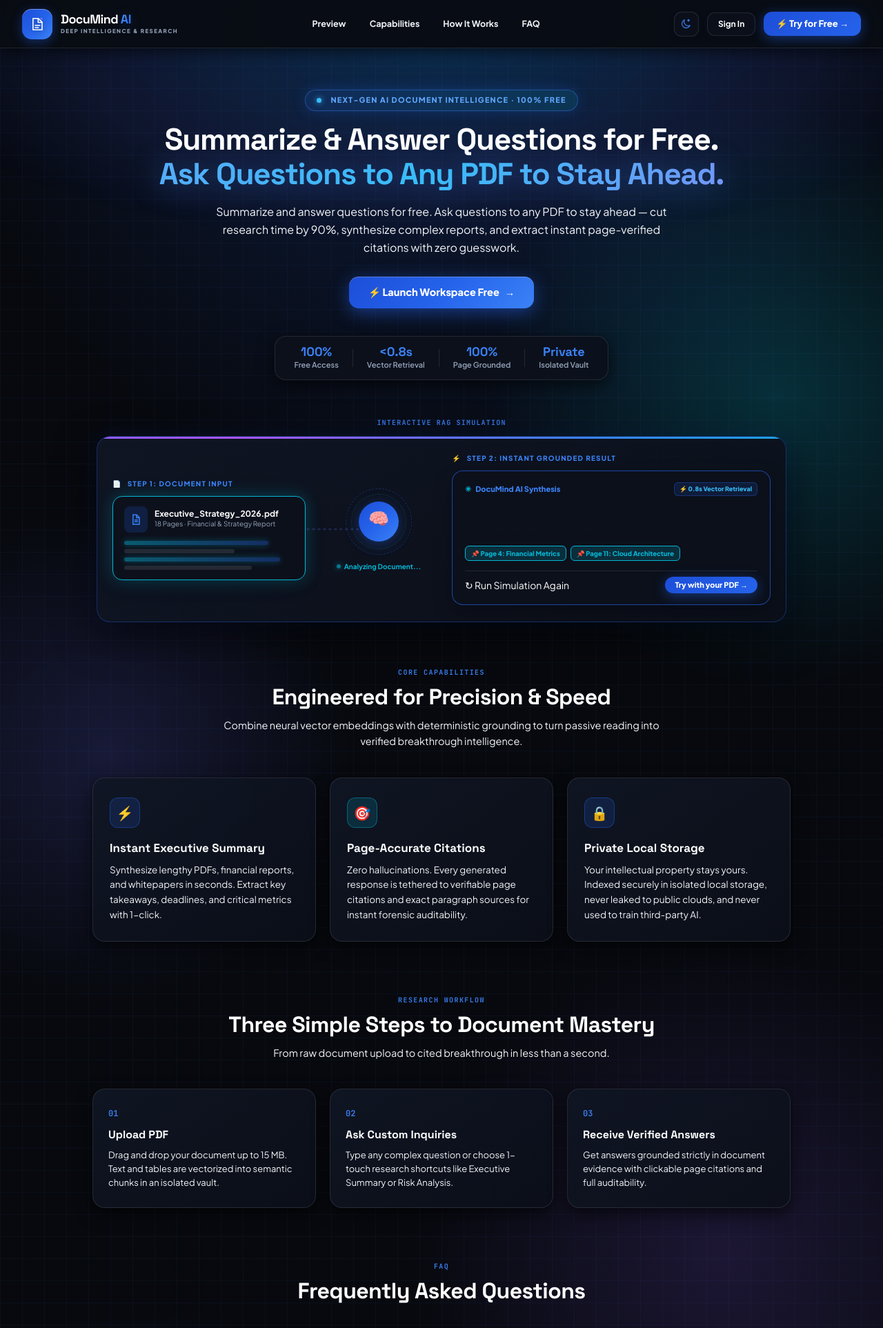
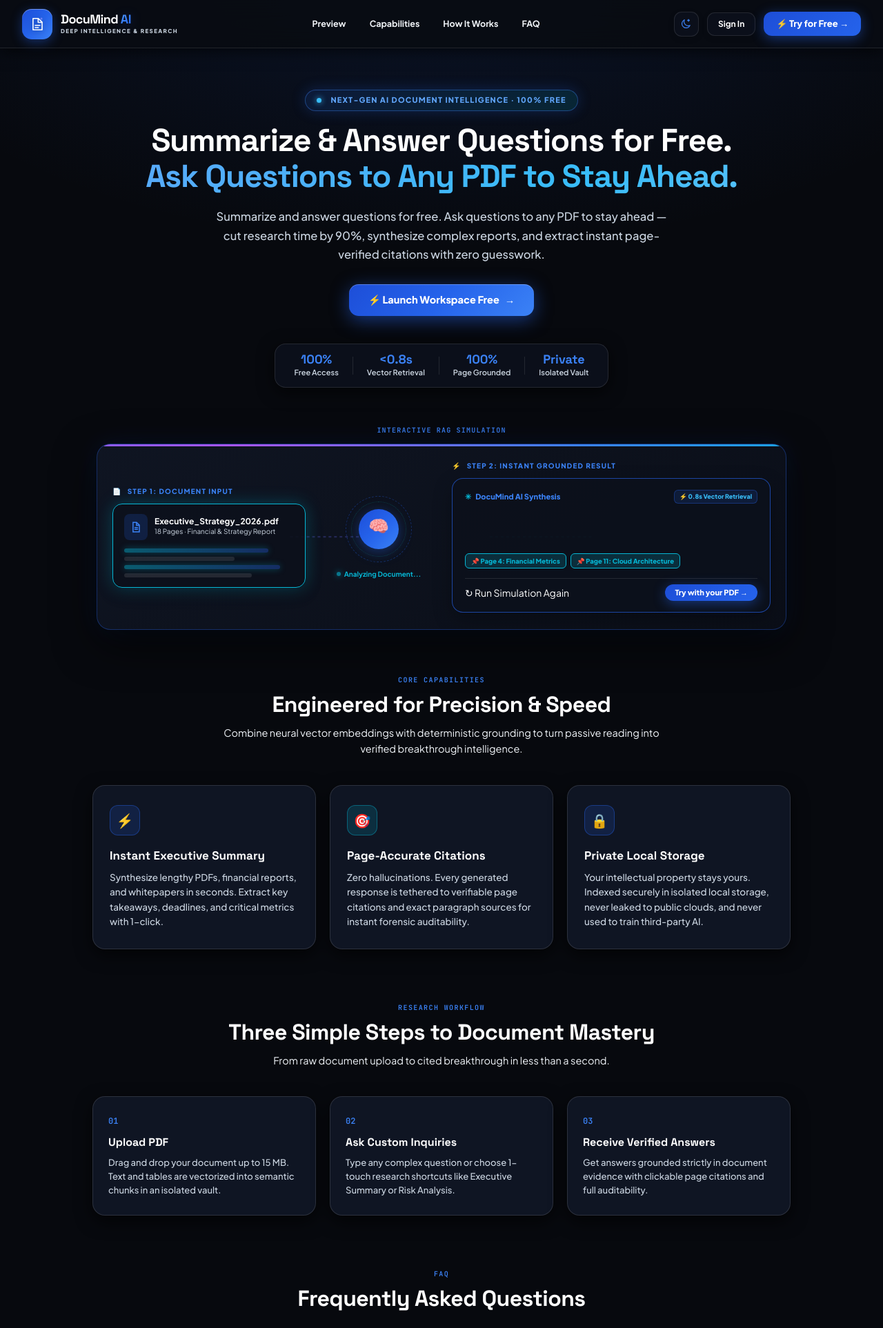
Before and after one commit to mdtuhin552005-dotcom/documind-ai, a FastAPI app: page / in a window 1280 px wide. Shown: the top 1925 px of the page at 69% size. Run offline with FastAPI, Linux system fonts and the light colour scheme; some libraries are stand-ins or nearby versions.

Commit message:
Standardize landing page background, ensure 100% text contrast in dark and light modes, and purge clutter

```diff
--- a/app/static/styles.css
+++ b/app/static/styles.css
@@ -2,8 +2,8 @@
   color-scheme: dark;
   --text-main: #ffffff;
   --text-sub: #f1f5f9;
-  --text-muted: #94a3b8;
-  --text-dim: #64748b;
+  --text-muted: #cbd5e1;
+  --text-dim: #94a3b8;
   --heading-color: #ffffff;
 
   /* Sleek Modern Obsidian Black Palette (Pure Black, Zero Green) */
@@ -204,54 +204,11 @@ html[data-theme="light"] .ambient-four {
   overflow-y: auto;
   position: relative;
   z-index: 5;
-  background-color: var(--page-bg);
-  background-image:
-    /* High-tech Check / Grid Matrix (Electric Blue & Indigo subtle) */
-    linear-gradient(to right, rgba(59, 130, 246, 0.05) 1px, transparent 1px),
-    linear-gradient(to bottom, rgba(59, 130, 246, 0.05) 1px, transparent 1px),
-    /* Cyber Aurora Variant Color Fields (Royal Blue, Cyan, Indigo, Violet - Zero Green) */
-    radial-gradient(ellipse 90% 55% at 50% -8%, rgba(37, 99, 235, 0.28) 0%, transparent 68%),
-    radial-gradient(circle 650px at 88% 22%, rgba(6, 182, 212, 0.22) 0%, transparent 65%),
-    radial-gradient(circle 550px at 12% 42%, rgba(99, 102, 241, 0.18) 0%, transparent 65%),
-    radial-gradient(circle 700px at 82% 70%, rgba(139, 92, 246, 0.16) 0%, transparent 65%),
-    radial-gradient(circle 600px at 18% 88%, rgba(37, 99, 235, 0.18) 0%, transparent 65%);
-  background-size: 32px 32px, 32px 32px, 100% 100%, 100% 100%, 100% 100%, 100% 100%, 100% 100%;
-  background-position: 0 0, 0 0, center top, right 22%, left 42%, right 70%, left 88%;
-}
-
-.landing-page::before {
-  content: "";
-  position: absolute;
-  top: 0;
-  left: 0;
-  right: 0;
-  height: 720px;
-  background: radial-gradient(ellipse 80% 50% at 50% 10%, rgba(6, 182, 212, 0.12), rgba(99, 102, 241, 0.08) 50%, transparent 80%);
-  pointer-events: none;
-  z-index: 0;
-  animation: aurora-mesh-pulse 9s ease-in-out infinite alternate;
-}
-
-@keyframes aurora-mesh-pulse {
-  0% { transform: scale(1) translateY(0); opacity: 0.65; }
-  50% { transform: scale(1.05) translateY(12px); opacity: 1; }
-  100% { transform: scale(0.98) translateY(-8px); opacity: 0.75; }
+  background: radial-gradient(ellipse 90% 550px at 50% -50px, rgba(37, 99, 235, 0.12) 0%, transparent 75%), #07090e;
 }
 
 html[data-theme="light"] .landing-page {
-  background-color: #ffffff;
-  background-image:
-    linear-gradient(to right, rgba(148, 163, 184, 0.09) 1px, transparent 1px),
-    linear-gradient(to bottom, rgba(148, 163, 184, 0.09) 1px, transparent 1px),
-    radial-gradient(ellipse 90% 55% at 50% -8%, rgba(37, 99, 235, 0.09) 0%, transparent 68%),
-    radial-gradient(circle 650px at 88% 22%, rgba(6, 182, 212, 0.07) 0%, transparent 65%),
-    radial-gradient(circle 550px at 12% 42%, rgba(99, 102, 241, 0.06) 0%, transparent 65%),
-    radial-gradient(circle 700px at 82% 70%, rgba(139, 92, 246, 0.05) 0%, transparent 65%),
-    radial-gradient(circle 600px at 18% 88%, rgba(37, 99, 235, 0.07) 0%, transparent 65%);
-}
-
-html[data-theme="light"] .landing-page::before {
-  background: radial-gradient(ellipse 80% 50% at 50% 10%, rgba(6, 182, 212, 0.06), rgba(99, 102, 241, 0.04) 50%, transparent 80%);
+  background: radial-gradient(ellipse 90% 550px at 50% -50px, rgba(37, 99, 235, 0.05) 0%, transparent 75%), #f8fafc;
 }
 
 .landing-header {
@@ -387,29 +344,31 @@ html[data-theme="light"] .landing-page::before {
 }
 
 .hero-title {
-  color: var(--heading-color);
-  font: 800 44px/1.15 var(--display);
+  color: #ffffff;
+  font: 800 46px/1.15 var(--display);
   letter-spacing: -1.2px;
-  margin: 0 0 16px;
+  margin: 0 0 18px;
   animation: fade-up 0.6s ease both;
 }
 
+html[data-theme="light"] .hero-title {
+  color: #0f172a;
+}
+
 .gradient-text {
-  background: linear-gradient(135deg, #60a5fa 0%, #38bdf8 25%, #818cf8 50%, #c084fc 75%, #60a5fa 100%);
+  background: linear-gradient(135deg, #60a5fa 0%, #38bdf8 35%, #93c5fd 70%, #60a5fa 100%);
   background-size: 260% 260%;
   -webkit-background-clip: text;
   -webkit-text-fill-color: transparent;
-  filter: drop-shadow(0 2px 20px rgba(59, 130, 246, 0.5));
   font-weight: 800;
   animation: text-gradient-flow 8s ease infinite;
 }
 
 html[data-theme="light"] .gradient-text {
-  background: linear-gradient(135deg, #1d4ed8 0%, #0284c7 25%, #4f46e5 50%, #7c3aed 75%, #1d4ed8 100%);
+  background: linear-gradient(135deg, #1d4ed8 0%, #2563eb 35%, #0284c7 70%, #1d4ed8 100%);
   background-size: 260% 260%;
   -webkit-background-clip: text;
   -webkit-text-fill-color: transparent;
-  filter: drop-shadow(0 2px 10px rgba(37, 99, 235, 0.25));
   animation: text-gradient-flow 8s ease infinite;
 }
 
@@ -420,12 +379,18 @@ html[data-theme="light"] .gradient-text {
 }
 
 .hero-subtitle {
-  color: var(--text-sub);
-  font-size: 16px;
+  color: #cbd5e1;
+  font-size: 16.5px;
+  font-weight: 500;
   line-height: 1.65;
   max-width: 680px;
-  margin: 0 auto 28px;
+  margin: 0 auto 30px;
   animation: fade-up 0.7s ease both;
+}
+
+html[data-theme="light"] .hero-subtitle {
+  color: #334155;
+  font-weight: 500;
 }
 
 .hero-actions {
@@ -989,7 +961,10 @@ html[data-theme="light"] .metric-val {
 .metric-lbl {
   font-size: 11px;
   font-weight: 600;
-  color: var(--text-muted);
+  color: #cbd5e1;
+}
+html[data-theme="light"] .metric-lbl {
+  color: #334155;
 }
 .hero-metric-divider {
   width: 1px;
@@ -1062,13 +1037,17 @@ html[data-theme="light"] .metric-val {
 .feature-card-standard {
   padding: 28px 24px;
   border-radius: 18px;
-  background: var(--surface-card);
-  border: 1px solid var(--line);
+  background: #0f1523;
+  border: 1px solid rgba(255, 255, 255, 0.12);
   box-shadow: 0 8px 24px var(--shadow);
-  backdrop-filter: blur(16px);
   display: flex;
   flex-direction: column;
   transition: all 0.24s cubic-bezier(0.16, 1, 0.3, 1);
+}
+html[data-theme="light"] .feature-card-standard {
+  background: #ffffff !important;
+  border: 1px solid #cbd5e1 !important;
+  box-shadow: 0 4px 18px rgba(15, 23, 42, 0.06) !important;
 }
 .feature-card-standard:hover {
   transform: translateY(-5px);
@@ -1111,15 +1090,22 @@ html[data-theme="light"] .metric-val {
   border-color: rgba(37, 99, 235, 0.4);
 }
 .feature-card-title {
-  color: var(--heading-color);
+  color: #ffffff;
   font: 700 17px/1.3 var(--display);
   margin: 0 0 10px;
 }
+html[data-theme="light"] .feature-card-title {
+  color: #0f172a;
+}
 .feature-card-desc {
-  color: var(--text-sub);
+  color: #cbd5e1;
   font-size: 13.5px;
+  font-weight: 500;
   line-height: 1.6;
   margin: 0;
+}
+html[data-theme="light"] .feature-card-desc {
+  color: #1e293b;
 }
 @media (max-width: 900px) {
   .feature-grid-standard { grid-template-columns: 1fr; }
@@ -1134,12 +1120,17 @@ html[data-theme="light"] .metric-val {
 .workflow-step-standard {
   padding: 26px 22px;
   border-radius: 18px;
-  background: var(--surface-card);
-  border: 1px solid var(--line);
+  background: #0f1523;
+  border: 1px solid rgba(255, 255, 255, 0.12);
   box-shadow: 0 8px 24px var(--shadow);
   display: flex;
   flex-direction: column;
   transition: all 0.22s;
+}
+html[data-theme="light"] .workflow-step-standard {
+  background: #ffffff !important;
+  border: 1px solid #cbd5e1 !important;
+  box-shadow: 0 4px 18px rgba(15, 23, 42, 0.06) !important;
 }
 .workflow-step-standard:hover {
   transform: translateY(-3px);
@@ -1153,15 +1144,22 @@ html[data-theme="light"] .metric-val {
   margin-bottom: 12px;
 }
 .workflow-step-standard h4 {
-  color: var(--heading-color);
+  color: #ffffff;
   font: 700 16px/1.3 var(--display);
   margin: 0 0 8px;
 }
+html[data-theme="light"] .workflow-step-standard h4 {
+  color: #0f172a;
+}
 .workflow-step-standard p {
-  color: var(--text-sub);
+  color: #cbd5e1;
   font-size: 13px;
+  font-weight: 500;
   line-height: 1.55;
   margin: 0;
+}
+html[data-theme="light"] .workflow-step-standard p {
+  color: #1e293b;
 }
 @media (max-width: 800px) {
   .workflow-steps-standard { grid-template-columns: 1fr; }
--- a/app/templates/index.html
+++ b/app/templates/index.html
@@ -27,7 +27,7 @@
       href="https://fonts.googleapis.com/css2?family=Plus+Jakarta+Sans:wght@400;500;600;700;800&family=Space+Grotesk:wght@500;600;700;800&family=JetBrains+Mono:wght@400;500;600&display=swap"
       rel="stylesheet"
     />
-    <link rel="stylesheet" href="/static/styles.css?v=34" />
+    <link rel="stylesheet" href="/static/styles.css?v=35" />
     <script src="https://cdn.tailwindcss.com"></script>
     <script>
       tailwind.config = {
```
Also changed, not shown: other parts of app/static/styles.css (+43 -14 lines).
